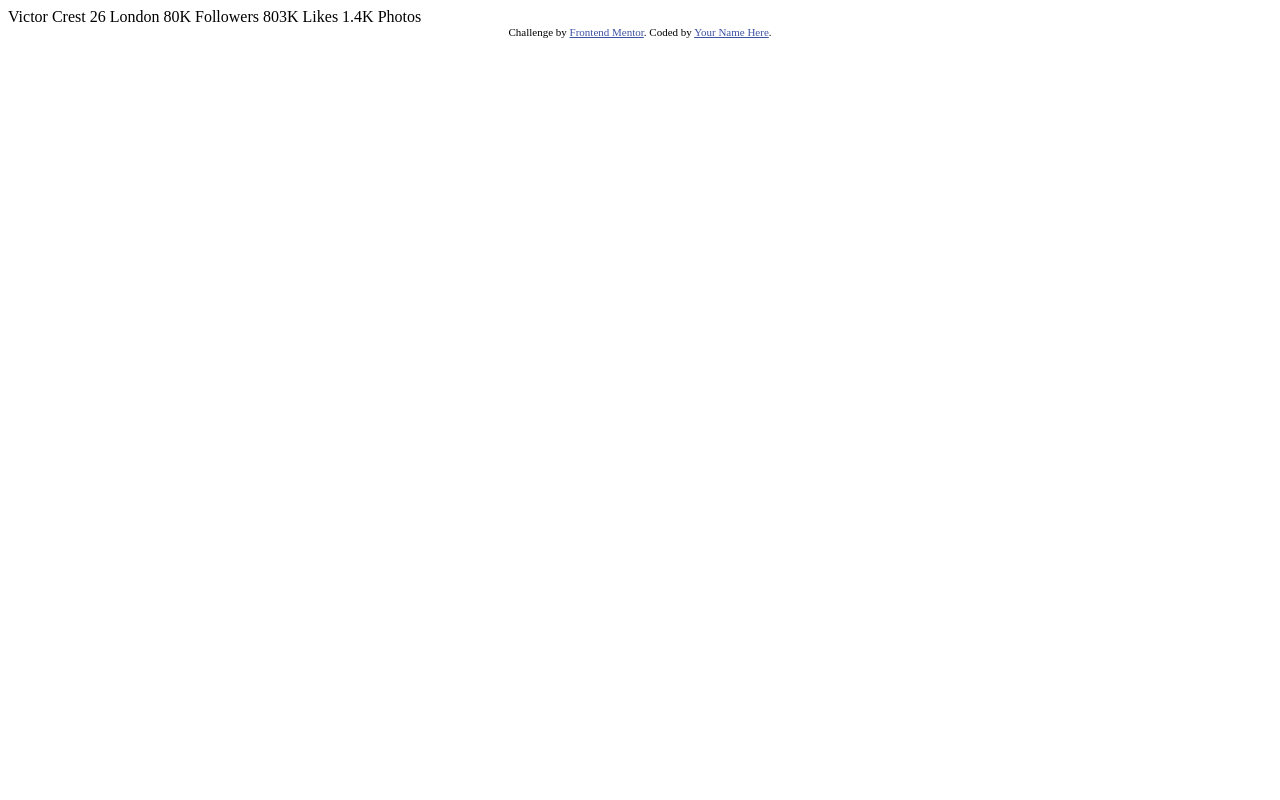
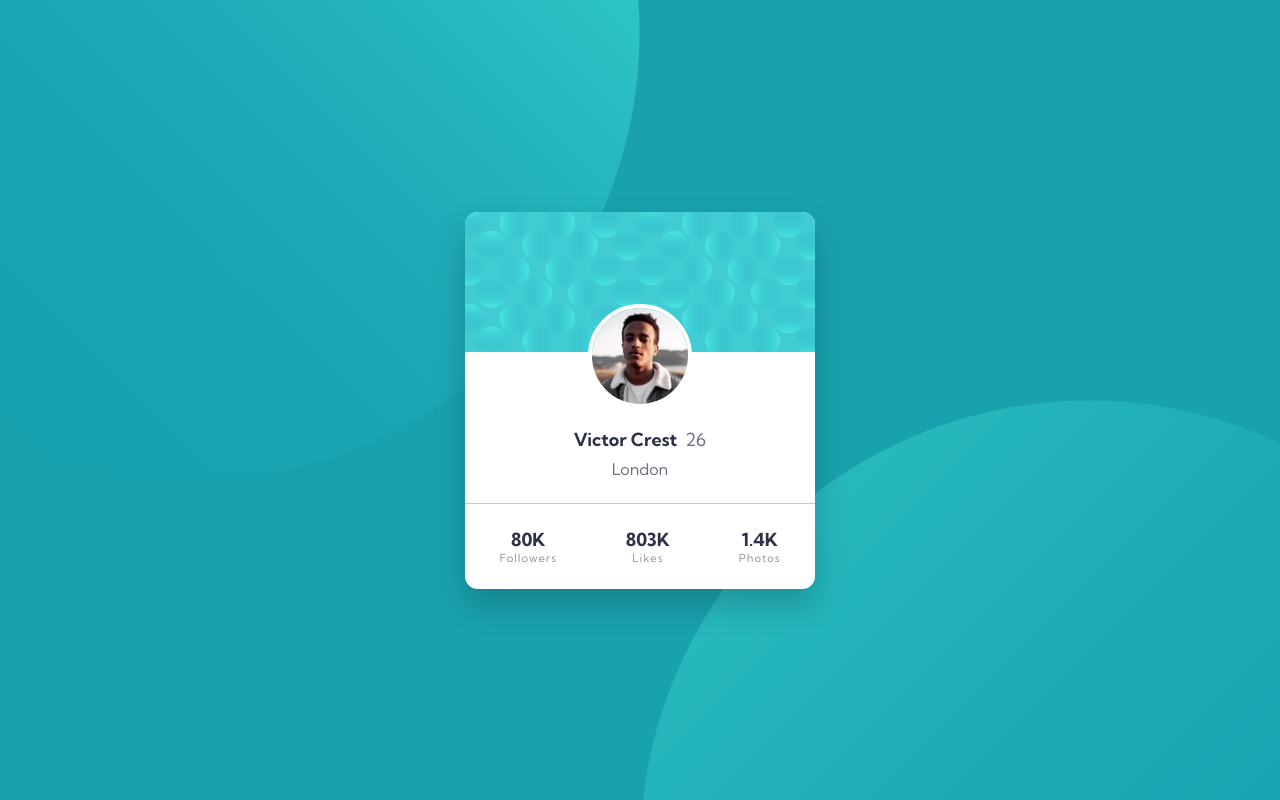
Before and after one commit to KristinaRadosavljevic/profile-card-component, a website: page index.html in a window 1280 px wide. Drawn offline with Linux system fonts and the light colour scheme.

Commit message:
Merge develop into main (#1)
* Set up Sass.

* Structured the HTML and added global CSS.

* Styled the body and cover images.

* Styled the rest of the page.

* Updated the README file.

```diff
--- a/index.html
+++ b/index.html
@@ -1,35 +1,49 @@
 <!DOCTYPE html>
 <html lang="en">
-<head>
-  <meta charset="UTF-8">
-  <meta name="viewport" content="width=device-width, initial-scale=1.0"> <!-- displays site properly based on user's device -->
-
-  <link rel="icon" type="image/png" sizes="32x32" href="./images/favicon-32x32.png">
-
-  <title>Frontend Mentor | Profile card component</title>
-
-  <!-- Feel free to remove these styles or customise in your own stylesheet 👍 -->
-  <style>
-    .attribution { font-size: 11px; text-align: center; }
-    .attribution a { color: hsl(228, 45%, 44%); }
-  </style>
-</head>
-<body>
-  Victor Crest
-  26
-  London
-
-  80K
-  Followers
-
-  803K
-  Likes
-
-  1.4K
-  Photos
-  <div class="attribution">
-    Challenge by <a href="https://www.frontendmentor.io?ref=challenge" target="_blank">Frontend Mentor</a>.
-    Coded by <a href="#">Your Name Here</a>.
-  </div>
-</body>
+  <head>
+    <meta charset="UTF-8" />
+    <meta name="viewport" content="width=device-width, initial-scale=1.0" />
+    <link
+      rel="icon"
+      type="image/png"
+      sizes="32x32"
+      href="./images/favicon-32x32.png"
+    />
+    <link rel="stylesheet" href="css/styles.css" />
+    <title>Kristina Radosavljevic | Profile card component</title>
+  </head>
+  <body>
+    <main>
+      <img
+        src="images/bg-pattern-card.svg"
+        alt=""
+        aria-hidden="true"
+        class="cover"
+      />
+      <img
+        src="images/image-victor.jpg"
+        alt="Victor Crest"
+        class="profile-pic"
+      />
+      <header>
+        <h1>Victor Crest</h1>
+        <p>26</p>
+      </header>
+      <p class="location">London</p>
+      <section>
+        <div>
+          <p class="number">80K</p>
+          <p class="label">Followers</p>
+        </div>
+        <div>
+          <p class="number">803K</p>
+          <p class="label">Likes</p>
+        </div>
+        <div>
+          <p class="number">1.4K</p>
+          <p class="label">Photos</p>
+        </div>
+      </section>
+    </main>
+  </body>
 </html>
--- /dev/null
+++ b/scss/styles.scss
@@ -0,0 +1,129 @@
+@import url("https://fonts.googleapis.com/css2?family=Kumbh+Sans:wght@400;700&display=swap");
+
+// Color variables
+$dark-cyan: hsl(185, 75%, 39%);
+$very-dark-desaturated-blue: hsl(229, 23%, 23%);
+$dark-grayish-blue: hsl(227, 10%, 46%);
+$dark-gray: hsl(0, 0%, 59%);
+$white: hsl(0, 0%, 100%);
+
+// Animations
+@keyframes background-desktop {
+  0% {
+    background-position: right 100vw bottom 100vh, left 100vw top 100vh;
+  }
+  60% {
+    background-position: right 47vw bottom 37vh, left 47vw top 47vh;
+  }
+  100% {
+    background-position: right 50vw bottom 40vh, left 50vw top 50vh;
+  }
+}
+
+@keyframes background-mobile {
+  0% {
+    background-position: right 100vw bottom 100vh, left 100vw top 100vh;
+  }
+  60% {
+    background-position: right 47vw bottom 57vh, left 47vw top 57vh;
+  }
+  100% {
+    background-position: right 50vw bottom 60vh, left 50vw top 60vh;
+  }
+}
+
+// Global resets
+*,
+*::before,
+*::after {
+  padding: 0;
+  margin: 0;
+  box-sizing: border-box;
+}
+
+body {
+  font-family: "Kumbh Sans", sans-serif;
+  min-height: 100vh;
+  padding: 2rem;
+  display: grid;
+  place-content: center;
+  background-color: $dark-cyan;
+  background-image: url("../images/bg-pattern-top.svg"),
+    url("../images/bg-pattern-bottom.svg");
+  background-repeat: no-repeat;
+  background-size: 70vmax;
+  animation: background-desktop 1.5s forwards ease-out;
+}
+
+main {
+  max-width: 24rem;
+  background-color: $white;
+  border-radius: 0.8rem;
+  overflow: hidden;
+  box-shadow: 0 1rem 2rem hsla(0, 0%, 0%, 0.2);
+}
+
+.cover {
+  width: 100%;
+}
+
+.profile-pic {
+  border-radius: 50%;
+  border: 0.3rem solid $white;
+  display: block;
+  margin: 0 auto;
+  transform: translateY(-50%);
+}
+
+header {
+  margin: -2rem auto 0.5rem;
+  display: flex;
+  align-items: center;
+  justify-content: center;
+  gap: 0.5rem;
+
+  h1 {
+    font-size: 1.125rem;
+    color: $very-dark-desaturated-blue;
+  }
+
+  p {
+    font-size: 1.125rem;
+    color: $dark-grayish-blue;
+  }
+}
+
+.location {
+  font-size: 1rem;
+  color: $dark-grayish-blue;
+  text-align: center;
+  margin-bottom: 1.5rem;
+}
+
+section {
+  display: flex;
+  align-items: center;
+  justify-content: space-around;
+  padding: 1.5rem 0;
+  border-top: 1px solid hsl(0, 0%, 78%);
+  text-align: center;
+
+  .number {
+    font-size: 1.125rem;
+    font-weight: 700;
+    color: $very-dark-desaturated-blue;
+  }
+
+  .label {
+    font-size: 0.7rem;
+    color: $dark-gray;
+    letter-spacing: 1px;
+  }
+}
+
+// Media queries
+@media (max-width: 840px) {
+  body {
+    animation: background-mobile 1.5s forwards ease-out;
+  }
+}
```
Also changed, not shown: package.json (added, +22 -0 lines), README.md, css/styles.css (added), images/screenshot.png (added), 2 other files.
